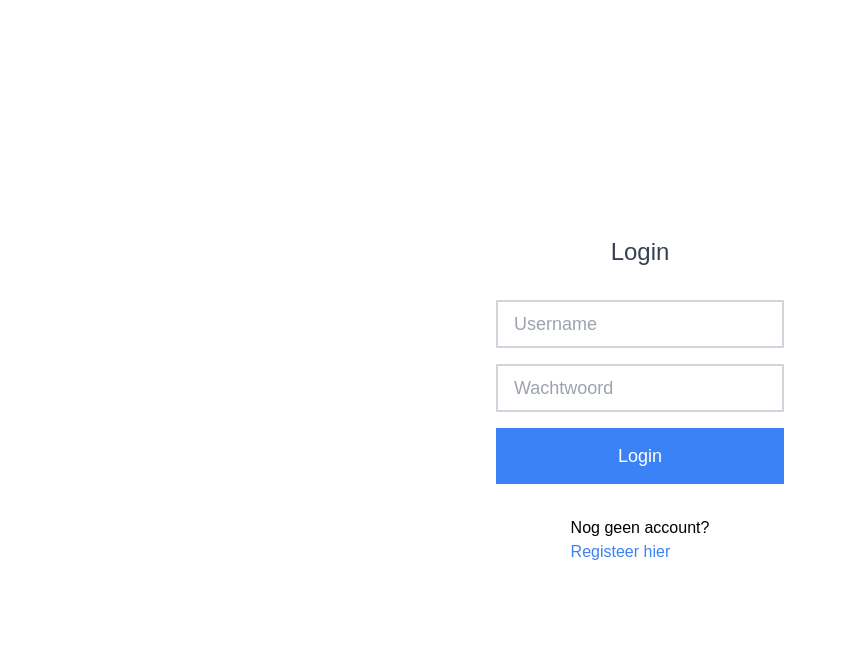
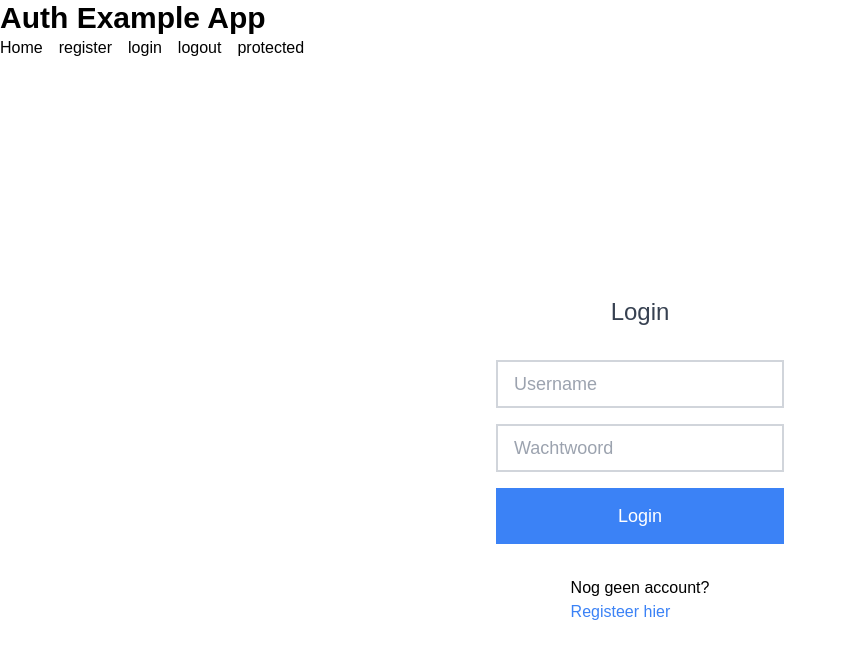
Before and after one commit to faroeq33/authexample, a React (Vite) app: page /login in a window 1280 px wide. Shown: the top 658 px of the page, without its empty margins (0-847 px from the left). Built offline with nearby package versions, Linux system fonts and the light colour scheme.

Commit message:
Add navigation to available routes

```diff
--- a/index.html
+++ b/index.html
@@ -4,7 +4,7 @@
     <meta charset="UTF-8" />
     <link rel="icon" type="image/svg+xml" href="/vite.svg" />
     <meta name="viewport" content="width=device-width, initial-scale=1.0" />
-    <title>Vite + React + TS</title>
+    <title>Auth Example App</title>
   </head>
   <body>
     <div id="root"></div>
--- /dev/null
+++ b/src/layouts/Layout.tsx
@@ -0,0 +1,19 @@
+import { Outlet } from "react-router";
+import Nav from "./Nav";
+import H1 from "../ui/H1";
+
+function Layout() {
+  return (
+    <>
+      <header>
+        <H1>Auth Example App</H1>
+        <Nav />
+      </header>
+      <main>
+        <Outlet />
+      </main>
+    </>
+  );
+}
+
+export default Layout;
--- /dev/null
+++ b/src/layouts/Nav.tsx
@@ -0,0 +1,40 @@
+import { Link } from "react-router";
+import { ROUTES } from "../router/CustomRouter";
+
+function Nav() {
+  const fields = [
+    {
+      name: "Home",
+      path: ROUTES.home,
+    },
+    {
+      name: "register",
+      path: ROUTES.register,
+    },
+    {
+      name: "login",
+      path: ROUTES.login,
+    },
+    {
+      name: "logout",
+      path: ROUTES.logout,
+    },
+    {
+      name: "protected",
+      path: ROUTES.logout,
+    },
+  ];
+  return (
+    <nav>
+      <ul className="flex gap-4">
+        {fields.map((field, index) => (
+          <li key={index}>
+            <Link to={field.path}>{field.name}</Link>
+          </li>
+        ))}
+      </ul>
+    </nav>
+  );
+}
+
+export default Nav;
--- a/src/router/CustomRouter.tsx
+++ b/src/router/CustomRouter.tsx
@@ -3,18 +3,29 @@ import HomePage from "../pages/Home";
 import RegisterPage from "../pages/Register";
 import LoginPage from "../pages/Login";
 import ProtectedPage from "../pages/ProtectedPage";
+import Layout from "../layouts/Layout";
+import LogoutPage from "../pages/Logout";
+
+export const ROUTES = {
+  home: "/",
+  register: "/register",
+  login: "/login",
+  logout: "/logout",
+  protected: "/protected",
+};
 
 export default function CustomRouter() {
   return (
     <>
       <BrowserRouter>
         <Routes>
-          <Route path="/" element={<HomePage />} />
-          <Route path="/home" element={<HomePage />} />
-          <Route path="/login" element={<LoginPage />} />
-          <Route path="/register" element={<RegisterPage />} />
-          <Route path="/logout" element={<LoginPage />} />
-          <Route path="/protectedpage" element={<ProtectedPage />} />
+          <Route path="/" element={<Layout />}>
+            <Route path={ROUTES.home} element={<HomePage />} />
+            <Route path={ROUTES.register} element={<RegisterPage />} />
+            <Route path={ROUTES.login} element={<LoginPage />} />
+            <Route path={ROUTES.logout} element={<LogoutPage />} />
+            <Route path={ROUTES.protected} element={<ProtectedPage />} />
+          </Route>
         </Routes>
       </BrowserRouter>
     </>
```
